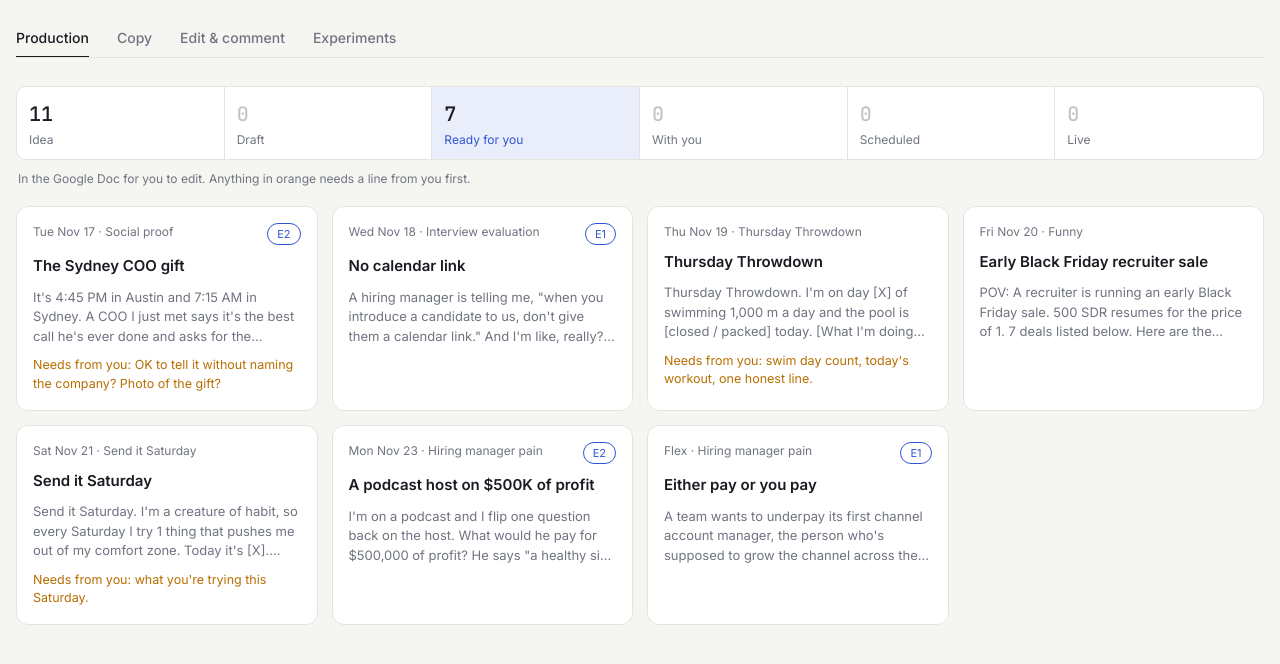
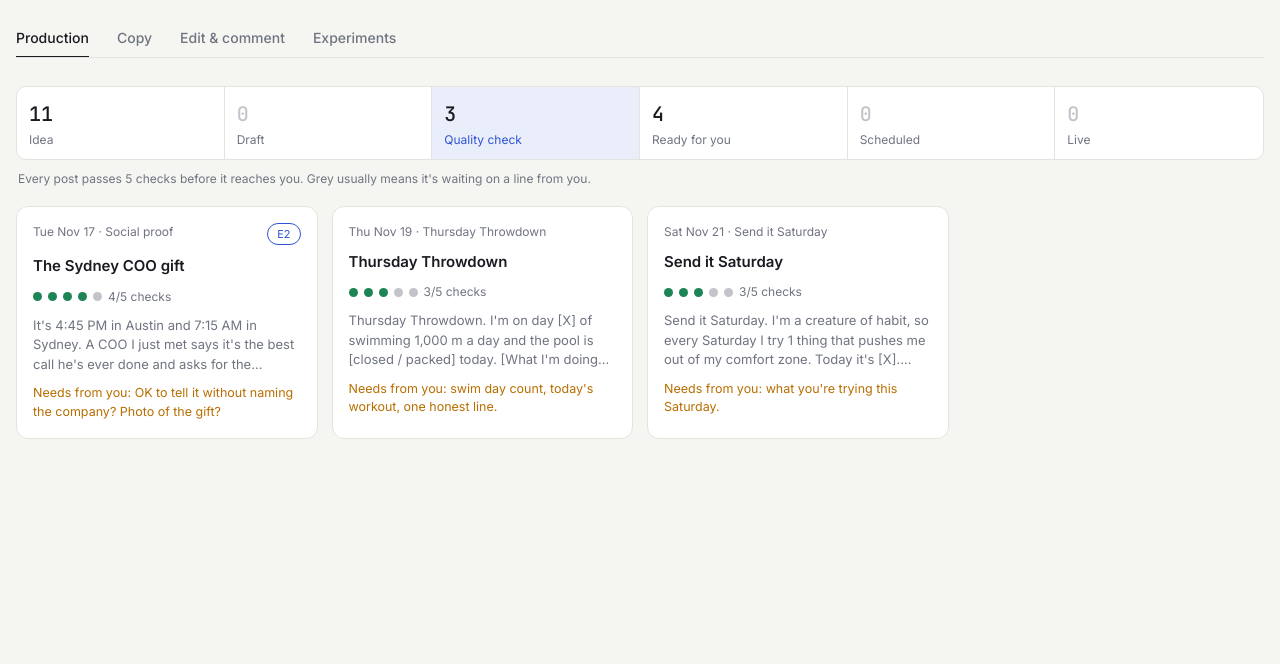
Before and after one commit to marinasdearaujo/ets-linkedin, a plain HTML site: page index.html in a window 1280 px wide. Shown: the part 84-748 px from the top of the page. Drawn offline with Linux system fonts and the light colour scheme.

Commit message:
Quality check back, With you removed

```diff
--- a/index.html
+++ b/index.html
@@ -137,8 +137,8 @@ const D={"week": "2026-11-17", "stage": 1, "doc": "https://docs.google.com/docum
 const STEPS=[
   {k:"idea",t:"Idea",h:"Real moments from your calls, podcasts and posts, waiting for a slot."},
   {k:"draft",t:"Draft",h:"Written from your own words. Not checked yet."},
-  {k:"ready",t:"Ready for you",h:"In the Google Doc for you to edit. Anything in orange needs a line from you first."},
-  {k:"jay",t:"With you",h:"You're editing and posting. Send back the version you posted and we compare."},
+  {k:"qa",t:"Quality check",h:"Every post passes 5 checks before it reaches you. Grey usually means it's waiting on a line from you."},
+  {k:"ready",t:"Ready for you",h:"In the Google Doc for you to edit and post. It stays here until it's live."},
   {k:"scheduled",t:"Scheduled",h:"In Buffer with photo and first comment (from week 3)."},
   {k:"live",t:"Live",h:"Posted. Numbers logged at 24 and 72 hours."}
 ];
@@ -174,7 +174,7 @@ function route(){
 }
 
 function renderProduction(){
-  const all=[...ideas.map(i=>({...i,stage:"idea"})),...posts.map(p=>({...p,stage:p.stage==="qa"?"ready":p.stage}))];
+  const all=[...ideas.map(i=>({...i,stage:"idea"})),...posts.map(p=>({...p,stage:p.stage==="jay"?"ready":p.stage}))];
   const counts=Object.fromEntries(STEPS.map(s=>[s.k,all.filter(p=>(p.stage||"draft")===s.k).length]));
   if(!S.step){const f=STEPS.find(s=>s.k!=="idea"&&counts[s.k]);S.step=f?f.k:"idea"}
   const st=STEPS.find(s=>s.k===S.step);
@@ -185,8 +185,10 @@ function renderProduction(){
 }
 function card(p){
   if(p.stage==="idea")return `<div class="card"><div class="top"><span>Idea${p.painLabel?" · "+esc(p.painLabel):""}</span></div><div class="title">${esc(p.title)}</div><div class="preview" style="-webkit-line-clamp:4">${br(p.angle||"")}</div>${p.source?`<div class="sub">${esc(p.source)}</div>`:""}</div>`;
+  const g=gs(p),passed=g.filter(s=>s==="pass").length;
   return `<a class="card" href="#${slug(p)}"><div class="top"><span>${esc(p.day)}${p.date?" "+fmt(p.date):""}${p.pillar?" · "+esc(p.pillar):""}</span>${p.test?`<span class="chip exp">${esc(p.test.code)}</span>`:""}</div>
     <div class="title">${esc(p.title)}</div>
+    <div class="gates">${g.map(s=>`<span class="g ${s}"></span>`).join("")}<span>${passed}/5 checks</span></div>
     <div class="preview">${esc(p.draft)}</div>${p.needs?`<div class="needs">Needs from you: ${esc(p.needs)}</div>`:""}</a>`;
 }
 
@@ -224,7 +226,7 @@ function renderCopy(){
       ${p.test?`<div class="item"><div class="label">What we're testing</div><p><span class="chip exp">${esc(p.test.code)}</span> ${esc(p.test.title)}</p><p class="sub">${esc(p.test.variable||"")}</p></div>`:""}
     </section>
     <section class="box"><h3>Status</h3>
-      <div class="status-line"><span class="chip">${esc((STEPS.find(s=>s.k===(p.stage==="qa"?"ready":p.stage))||{}).t||"")}</span><span style="display:flex;gap:4px">${g.map(s=>`<span class="g ${s}"></span>`).join("")}</span><span class="sub">${passed}/5 checks</span></div>
+      <div class="status-line"><span class="chip">${esc((STEPS.find(s=>s.k===(p.stage==="jay"?"ready":p.stage))||{}).t||"")}</span><span style="display:flex;gap:4px">${g.map(s=>`<span class="g ${s}"></span>`).join("")}</span><span class="sub">${passed}/5 checks</span></div>
       <div class="checks">${GATES.map(([k,t],i)=>`<div><span class="g ${g[i]}"></span>${esc(t)}</div>`).join("")}</div>
     </section>
   </aside></div>`;
```
